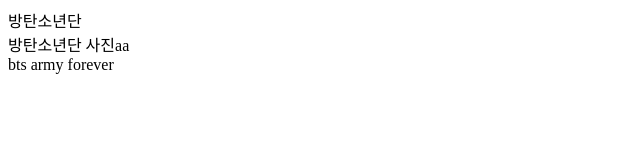
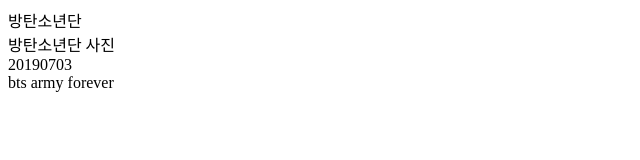
Before and after one commit to lang0909/bts-army-page, a plain HTML site: page index.html in a window 1280 px wide. Shown: the whole page, without its empty margins (0-640 px from the left). Drawn offline with Linux system fonts and the light colour scheme.

Commit message:
add footer with current date (#1)

```diff
--- a/index.html
+++ b/index.html
@@ -1,5 +1,6 @@
 <html>
 	<head>방탄소년단</head>
-	<div>방탄소년단 사진aa</div>
+	<div>방탄소년단 사진</div>
+	<footer>20190703</footer>
 	<body>bts army forever</body>
 </html>
```
